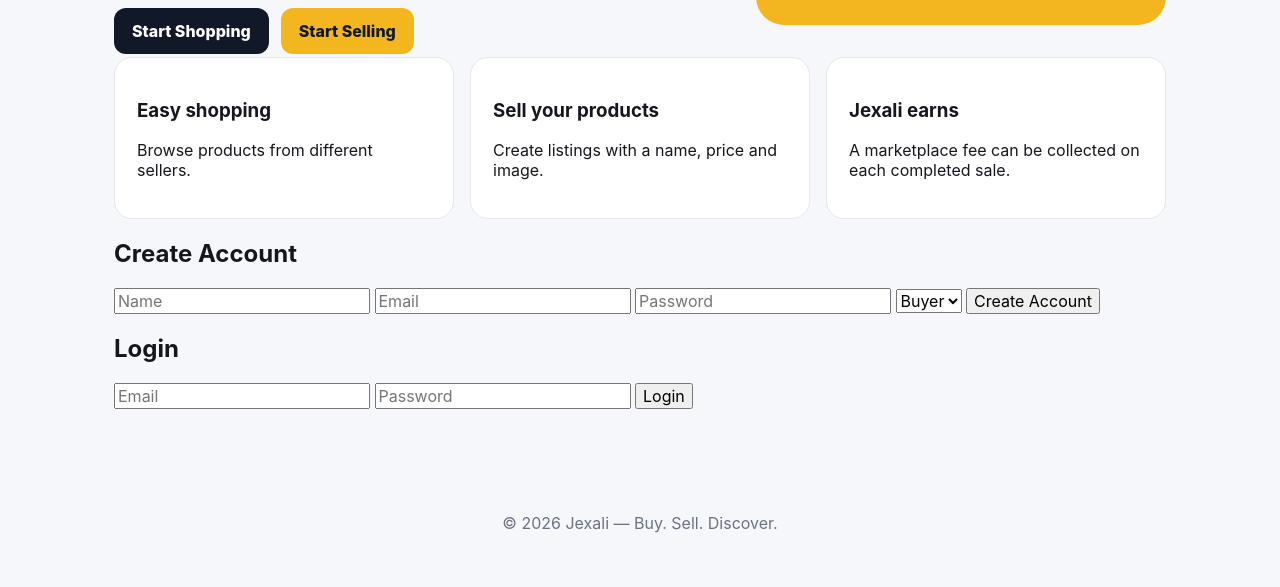
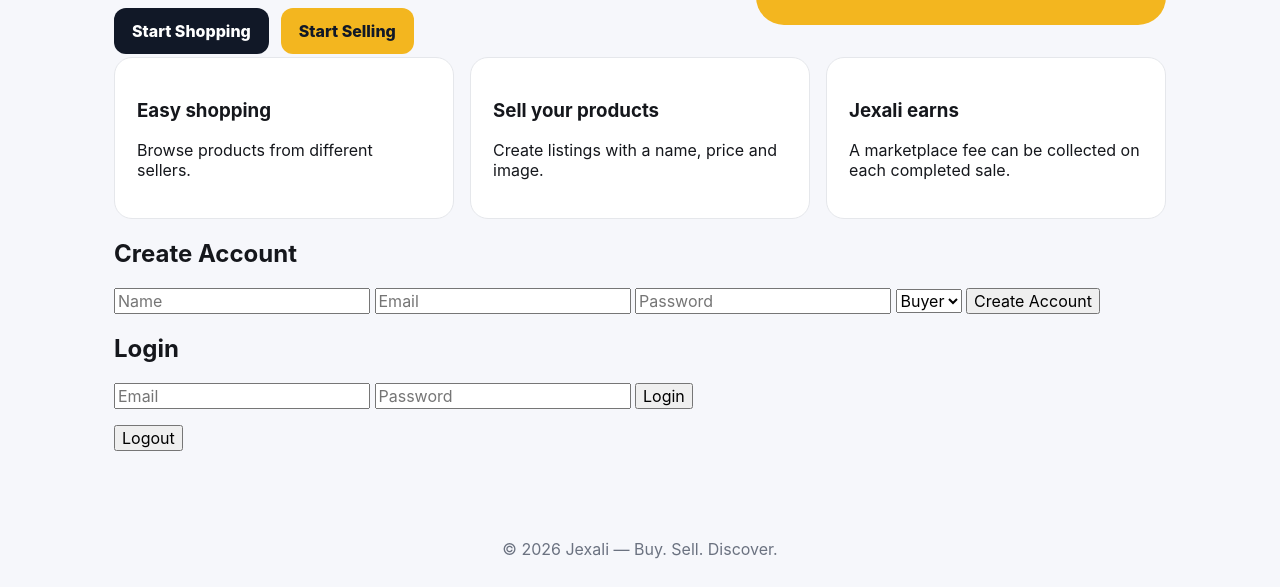
Before and after one commit to ljeanbouphard-debug/Jexali, a website: page index.html in a window 1280 px wide. Shown: the part 519-1106 px from the top of the page. Before the commit the page ends 1080 px from the top, so only its background shows below. Drawn offline with Linux system fonts and the light colour scheme; no server answers.

Commit message:
Add logout button

```diff
--- a/index.html
+++ b/index.html
@@ -124,6 +124,7 @@
 <input id="loginPassword" type="password" placeholder="Password">
 <button id="loginBtn" type="button">Login</button>
 <p id="accountMessage"></p>
+<button id="logoutBtn" type="button">Logout</button>
  </section>
 
   </main>
```
